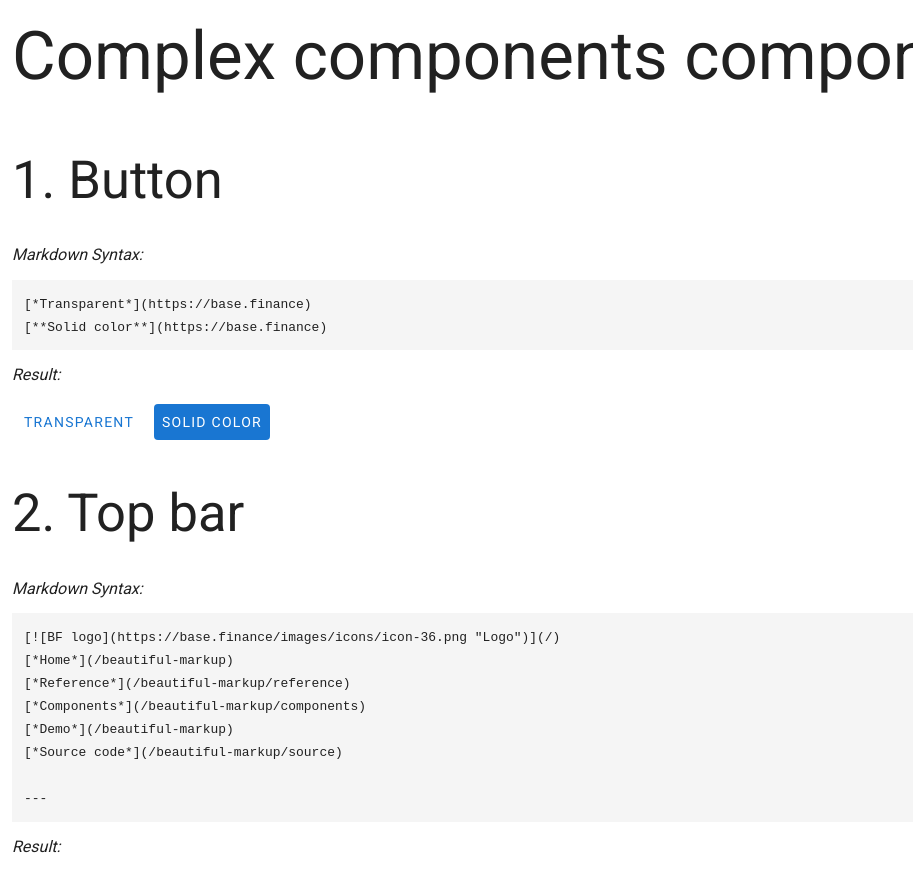
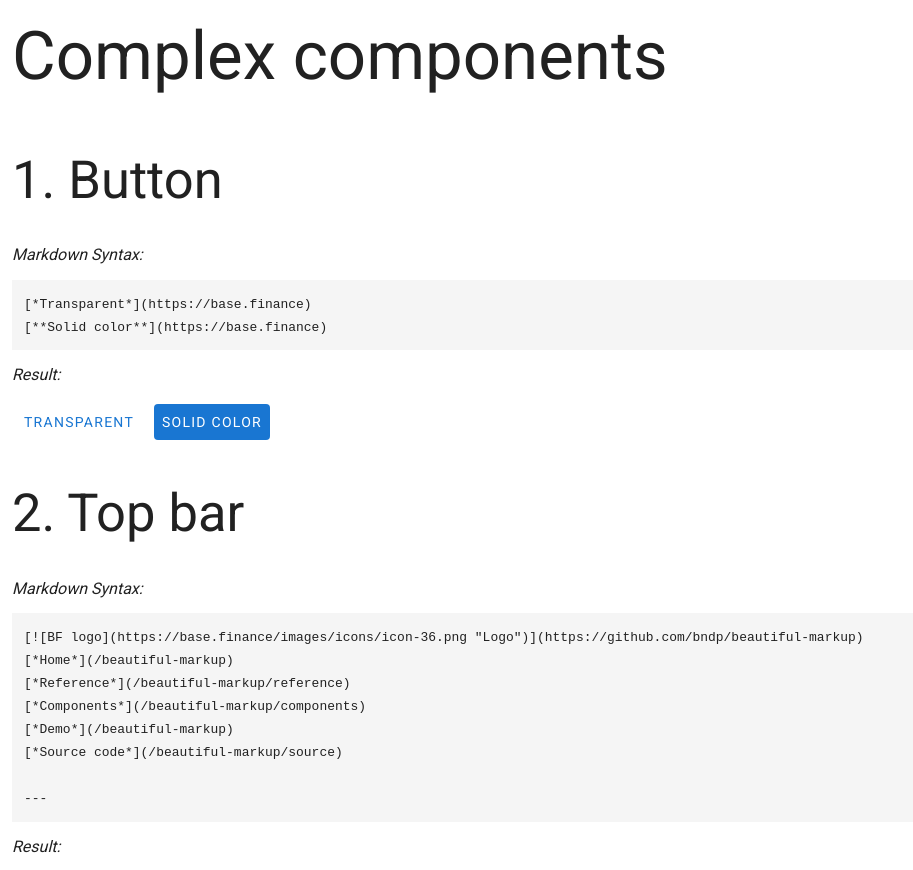
Before and after one commit to bndp/beautiful-markdown, a website: page docs/components.html in a window 1280 px wide. Shown: the part 358-1228 px from the top of the page, without its empty margins (0-913 px from the left). Drawn offline with Linux system fonts and the light colour scheme.

Commit message:
Update docs

```diff
--- a/docs/components.html
+++ b/docs/components.html
@@ -1,6 +1,5 @@
 <!doctype html>
 <html>
-
   <head>
     <title>Beautiful Markdown</title>
     <meta charset="utf-8">
@@ -11,14 +10,14 @@
   </head>
 
   <body>
-  <p><a href="/"><img src="https://base.finance/images/icons/icon-36.png" alt="BF logo" title="Logo"></a>
-    <a href="/"><em>Home</em></a>
+  <p><a href="https://github.com/bndp/beautiful-markup"><img src="https://base.finance/images/icons/icon-36.png" alt="BF logo" title="Logo"></a>
+<a href="/beautiful-markup"><em>Home</em></a>
 <a href="/beautiful-markup/reference"><em>Reference</em></a>
 <a href="/beautiful-markup/components"><em>Components</em></a>
-    <a href="/"><em>Demo</em></a>
+<a href="/beautiful-markup"><em>Demo</em></a>
 <a href="/beautiful-markup/source"><em>Source code</em></a></p>
 <hr>
-  <h1>Complex components components guide</h1>
+<h1>Complex components</h1>
 <h2>1. Button</h2>
 <p><em>Markdown Syntax:</em></p>
 <pre><code>[*Transparent*](https://base.finance)
@@ -29,7 +28,7 @@
 <a href="https://base.finance"><strong>Solid color</strong></a></p>
 <h2>2. Top bar</h2>
 <p><em>Markdown Syntax:</em></p>
-  <pre><code>[![BF logo](https://base.finance/images/icons/icon-36.png &quot;Logo&quot;)](/)
+<pre><code>[![BF logo](https://base.finance/images/icons/icon-36.png &quot;Logo&quot;)](https://github.com/bndp/beautiful-markup)
 [*Home*](/beautiful-markup)
 [*Reference*](/beautiful-markup/reference)
 [*Components*](/beautiful-markup/components)
@@ -39,11 +38,11 @@
 ---
 </code></pre>
 <p><em>Result:</em></p>
-  <p><a href="/"><img src="https://base.finance/images/icons/icon-36.png" alt="BF logo" title="Logo"></a>
-    <a href="/"><em>Home</em></a>
+<p><a href="https://github.com/bndp/beautiful-markup"><img src="https://base.finance/images/icons/icon-36.png" alt="BF logo" title="Logo"></a>
+<a href="/beautiful-markup"><em>Home</em></a>
 <a href="/beautiful-markup/reference"><em>Reference</em></a>
 <a href="/beautiful-markup/components"><em>Components</em></a>
-    <a href="/"><em>Demo</em></a>
+<a href="/beautiful-markup"><em>Demo</em></a>
 <a href="/beautiful-markup/source"><em>Source code</em></a></p>
 <hr>
 <h2>3. Menu</h2>
@@ -56,10 +55,10 @@
 </code></pre>
 <p><em>Result:</em></p>
 <blockquote>
-    <p><a href="/"><em>Home</em></a>
+<p><a href="/beautiful-markup"><em>Home</em></a>
 <a href="/beautiful-markup/reference"><em>Reference</em></a>
 <a href="/beautiful-markup/components"><em>Components</em></a>
-      <a href="/"><em>Demo</em></a>
+<a href="/beautiful-markup"><em>Demo</em></a>
 <a href="/beautiful-markup/source"><em>Source code</em></a></p>
 </blockquote>
 <h2>4. Card</h2>
@@ -85,8 +84,7 @@
 <h5>Yorkshire Terrier</h5>
 <p>by Wikipedia</p>
 <p><img src="https://live.staticflickr.com/2129/2451023350_9ed36c934e_b.jpg" alt="Yorkshire Terrier"></p>
-    <p>The Yorkshire Terrier (often shortened as Yorkie) is one of the smallest dog breed of terrier type, and of any
-      dog breed.</p>
+<p>The Yorkshire Terrier (often shortened as Yorkie) is one of the smallest dog breed of terrier type, and of any dog breed.</p>
 <p><a href="https://en.wikipedia.org/wiki/Yorkshire_Terrier"><em>Read</em></a>
 <a href="https://en.wikipedia.org/wiki/Yorkshire_Terrier#Description"><em>More</em></a></p>
 </blockquote>
@@ -112,25 +110,14 @@
 <blockquote>
 <p><img src="https://barkpost.com/wp-content/uploads/2014/06/DOG-2-superJumbo.jpg" alt="credit: barkpost.com">
 <img src="https://www.petpaw.com.au/wp-content/uploads/2013/02/Dachshund1.jpg" alt="credit: petpaw.com">
-      <img src="https://www.petinsurancequotes.com/app/uploads/2019/08/greyhound-dogs.jpg"
-        alt="credit: petinsurancequotes.com">
-      <img
-        src="https://www.nationalgeographic.com/content/dam/news/2017/09/09/booktalk-dogs-feelings/booktalk-dogs-feelings-NationalGeographic_1433912.ngsversion.1504880274221.adapt.1900.1.jpg"
-        alt="credit: nationalgeographic.com">
-      <img src="https://funpeep.com/wp-content/uploads/2015/11/Cute-Pictures-of-Dogs-Pomeranian-Puppy.jpg"
-        alt="credit: funpeep.com">
-      <img src="https://www.cutenessoverflow.com/wp-content/uploads/2014/06/adorable-dogs-8.jpg"
-        alt="credit: cutenessoverflow.com">
-      <img src="https://www.zastavki.com/pictures/1920x1200/2012/Animals_Dogs_Little_puppy_033758_.jpg"
-        alt="credit: zastavki.com">
-      <img src="https://pixfeeds.com/images/dogs/1280-527856963-young-black-pug-puppy-eating.jpg"
-        alt="credit: pixfeeds.com">
-      <img
-        src="https://images.wagwalkingweb.com/media/daily_wag/behavior_guides/hero/1530413619.26/why-do-boxer-dogs-stink.jpg"
-        alt="credit: wagwalkingweb.com">
-      <img
-        src="https://images.wagwalkingweb.com/media/daily_wag/behavior_guides/why-dogs-like-fetch/hero/Why-Dogs-Like-Fetch.jpg"
-        alt="credit: wagwalkingweb.com"></p>
+<img src="https://www.petinsurancequotes.com/app/uploads/2019/08/greyhound-dogs.jpg" alt="credit: petinsurancequotes.com">
+<img src="https://www.nationalgeographic.com/content/dam/news/2017/09/09/booktalk-dogs-feelings/booktalk-dogs-feelings-NationalGeographic_1433912.ngsversion.1504880274221.adapt.1900.1.jpg" alt="credit: nationalgeographic.com">
+<img src="https://funpeep.com/wp-content/uploads/2015/11/Cute-Pictures-of-Dogs-Pomeranian-Puppy.jpg" alt="credit: funpeep.com">
+<img src="https://www.cutenessoverflow.com/wp-content/uploads/2014/06/adorable-dogs-8.jpg" alt="credit: cutenessoverflow.com">
+<img src="https://www.zastavki.com/pictures/1920x1200/2012/Animals_Dogs_Little_puppy_033758_.jpg" alt="credit: zastavki.com">
+<img src="https://pixfeeds.com/images/dogs/1280-527856963-young-black-pug-puppy-eating.jpg" alt="credit: pixfeeds.com">
+<img src="https://images.wagwalkingweb.com/media/daily_wag/behavior_guides/hero/1530413619.26/why-do-boxer-dogs-stink.jpg" alt="credit: wagwalkingweb.com">
+<img src="https://images.wagwalkingweb.com/media/daily_wag/behavior_guides/why-dogs-like-fetch/hero/Why-Dogs-Like-Fetch.jpg" alt="credit: wagwalkingweb.com"></p>
 </blockquote>
 
   </body>
```
Also changed, not shown: content/components.md (+1 -1 lines), content/reference.md (+1 -1 lines), content/source.md (+1 -1 lines), docs/reference.html (+6 -9 lines), docs/source.html (+5 -6 lines), 3 other files. Lines whose indentation alone changed are shown as unchanged.
